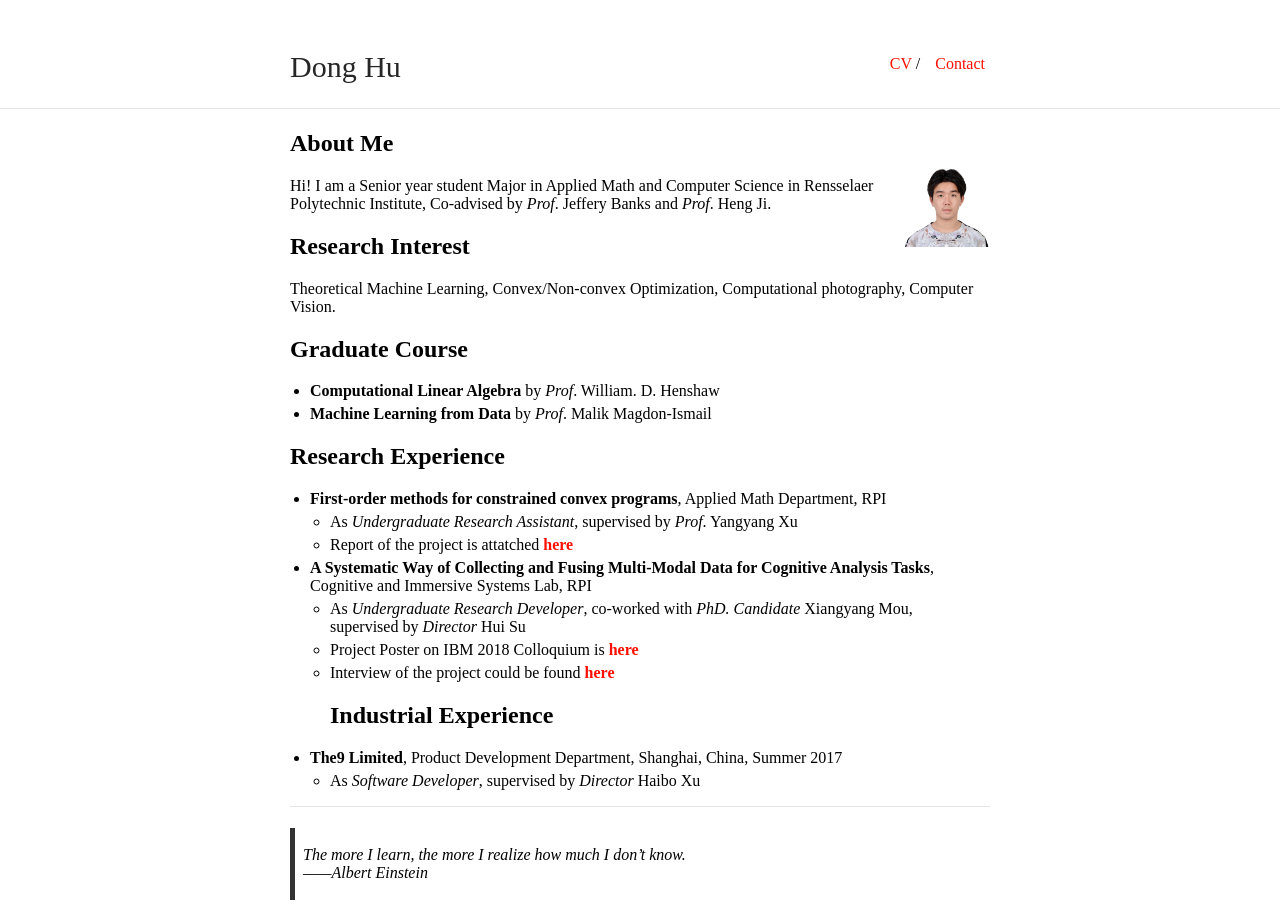
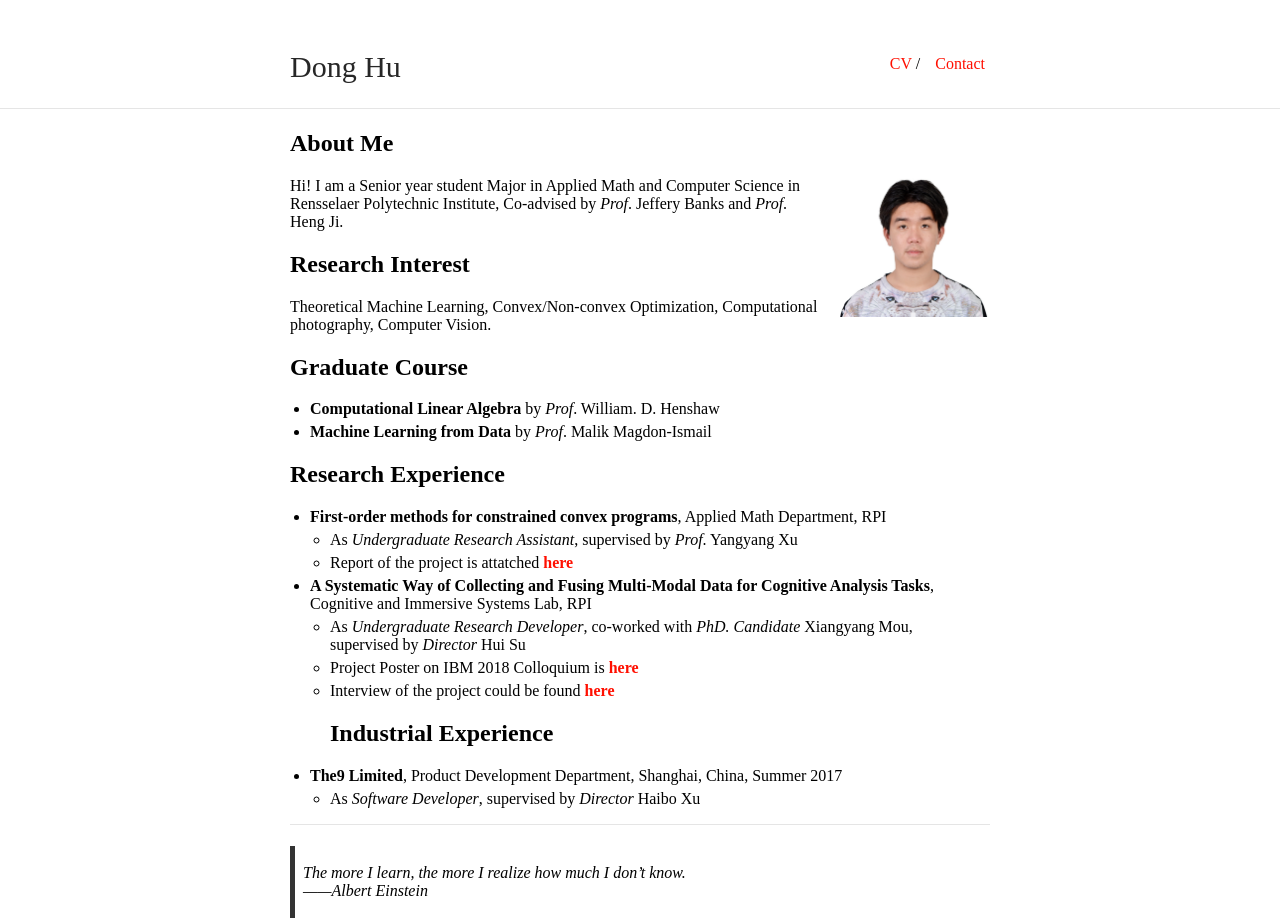
Before and after one commit to jurohd/jurohd.github.io, a Jekyll site: the page built from index.md, in a window 1280 px wide. Built offline with Jekyll 4.4.1, drawn with Linux system fonts in a browser that asks for light colours; our own code applies the rules of GitHub Pages for plain Markdown files.

Commit message:
Update typography.scss

```diff
--- a/_sass/typography.scss
+++ b/_sass/typography.scss
@@ -37,10 +37,10 @@
         font-style: italic;
     }
     .profile-picture {
-        height: $image-size;
-        width: $image-size;
+        height: 150px;
+        width: 150px;
         position: relative;
-        margin: -15px 0 0 20px;
+        margin: -10px 0 0 15px;
         float: right;
         p & {
             padding: 0;
```
